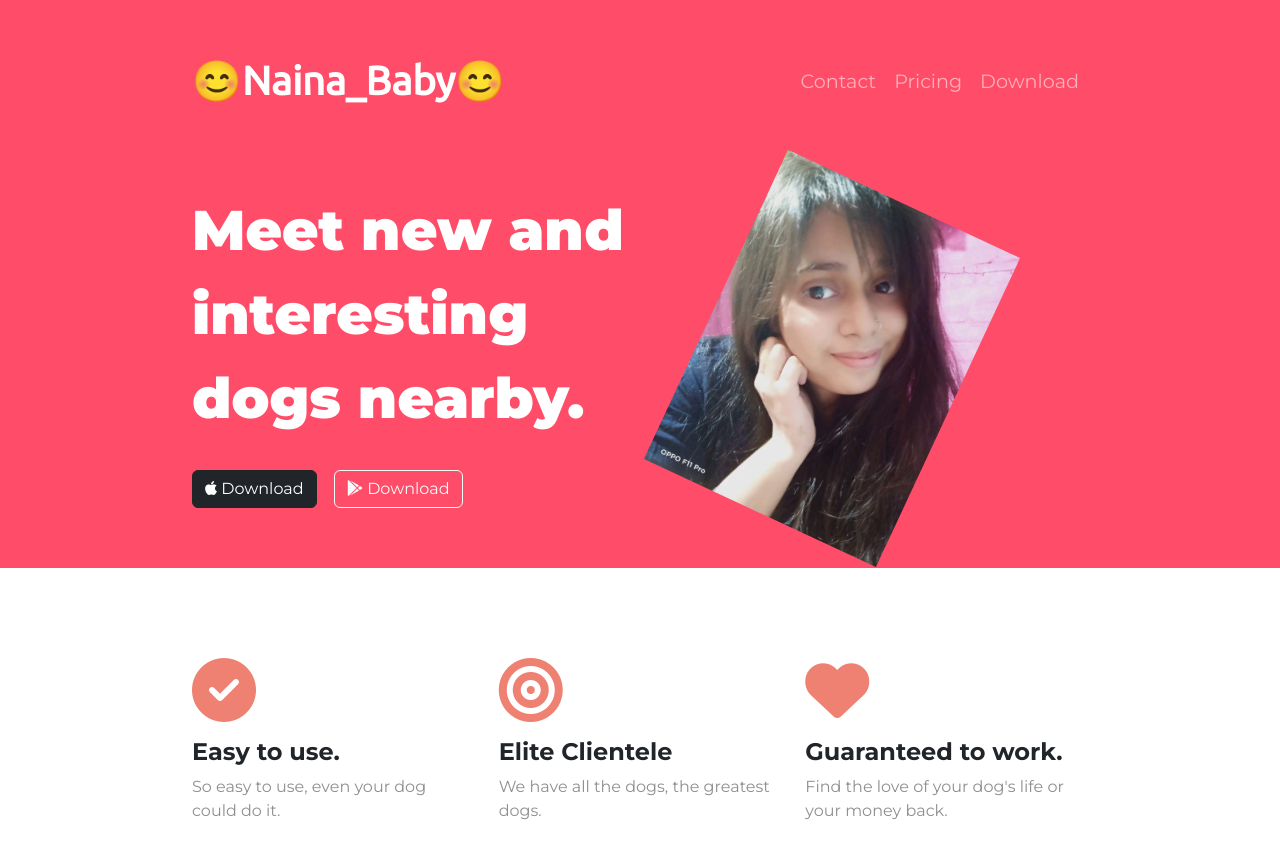
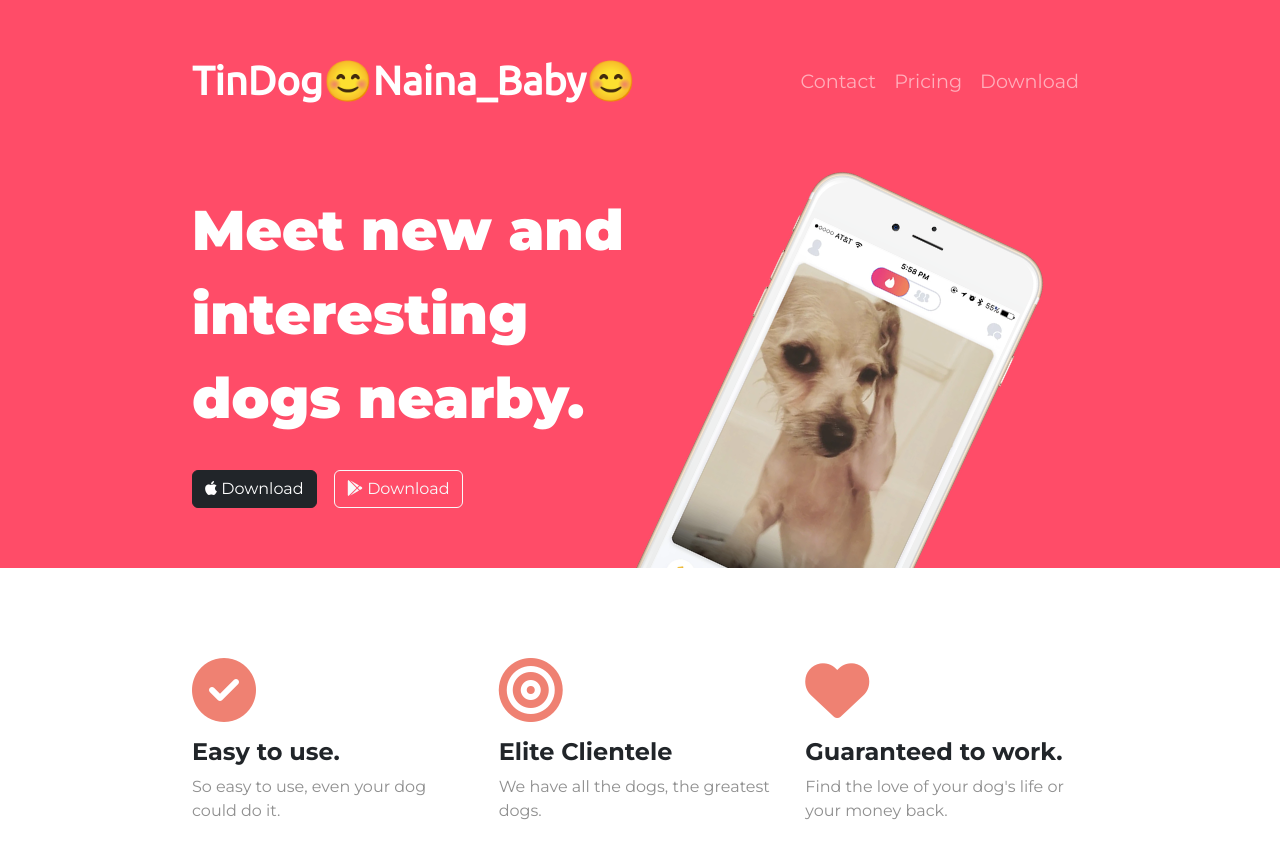
Before and after one commit to Babloo321/TinDog, a plain HTML site: page index.html in a window 1280 px wide. Shown: the top 842 px of the page. Drawn offline with nearby package versions, Linux system fonts and the light colour scheme.

Commit message:
make chages as default

```diff
--- a/index.html
+++ b/index.html
@@ -36,7 +36,7 @@ crossorigin="anonymous" referrerpolicy="no-referrer" />
     <div class="container-fluid">
     <!-- Nav Bar -->
     <nav class="navbar navbar-expand-lg navbar-dark">
-        <a class="navbar-brand" href="">😊Naina_Baby😊</a>
+        <a class="navbar-brand" href="">TinDog😊Naina_Baby😊</a>
          <button class="navbar-toggler" type="button" data-bs-toggle="collapse" data-bs-target="#navbarTogglerDemo01" aria-controls="navbarTogglerDemo01" aria-expanded="false" aria-label="Toggle navigation">
           <span class="navbar-toggler-icon"></span>
         </button>
@@ -69,7 +69,7 @@ crossorigin="anonymous" referrerpolicy="no-referrer" />
     </div>
 
     <div class="col-lg-6">
-      <img class="title-image" src="./image/naina.jpg" alt="iphone-mockup">
+      <img class="title-image" src="./image/iphone6.png" alt="iphone-mockup">
     </div>
 </div>
 </div>
```
